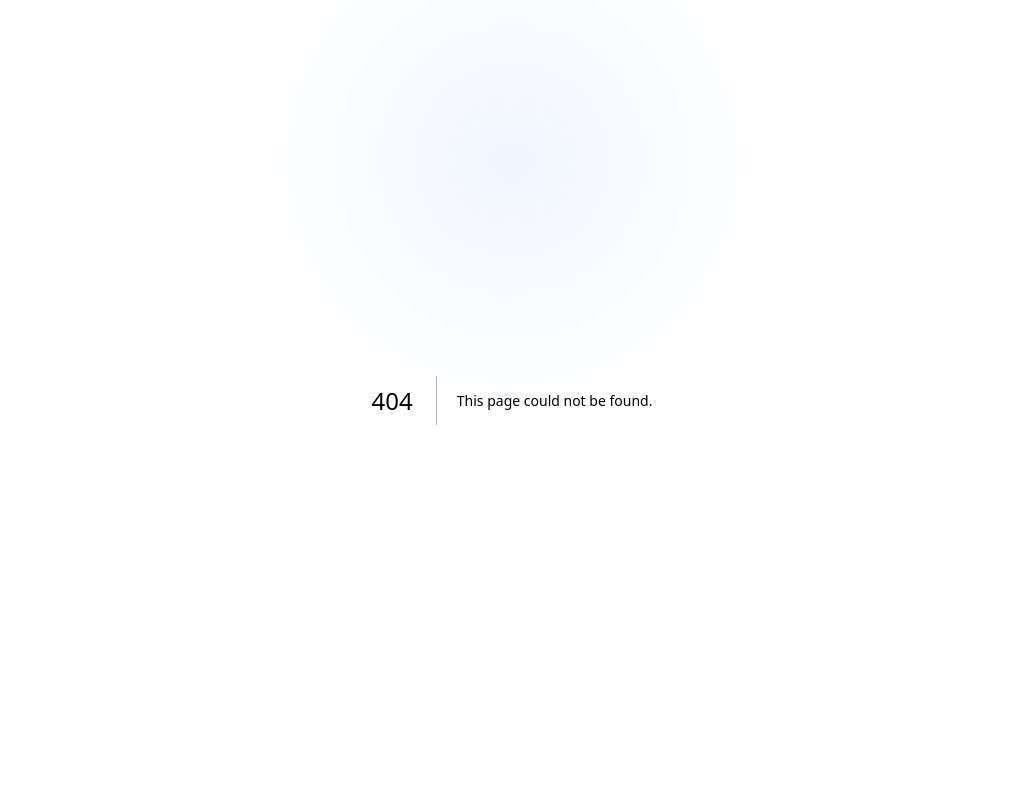
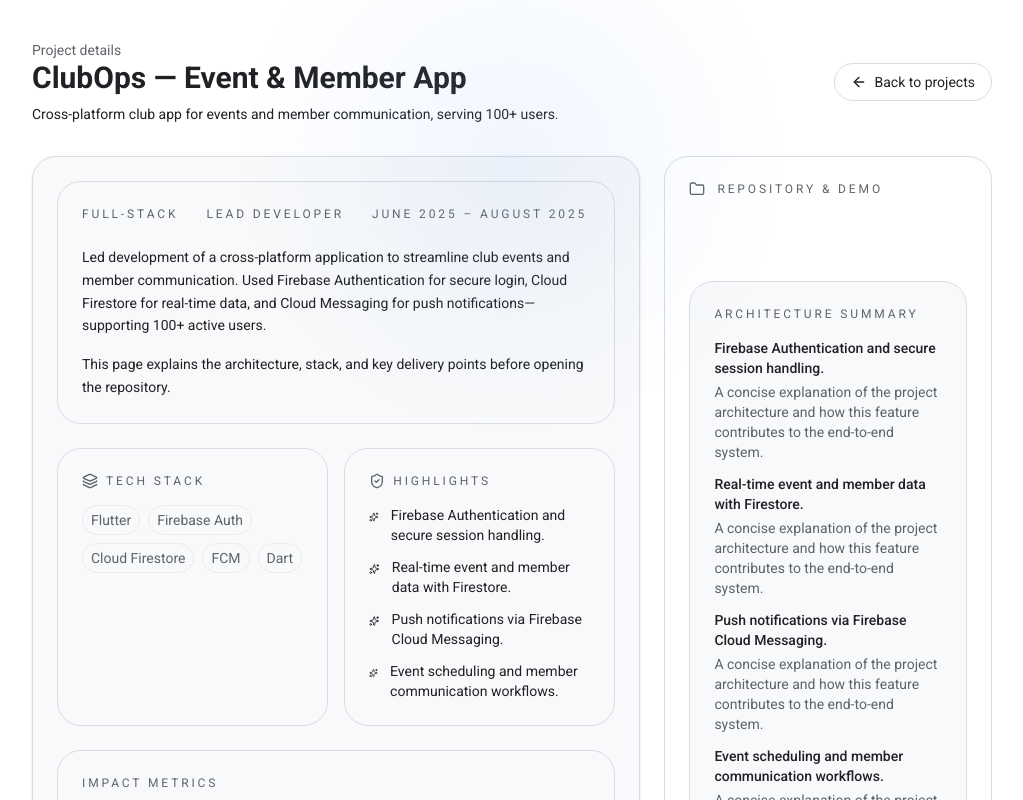
Before and after one commit to Agamjot27/agamjot-portfolio, a Next.js app: page /projects/clubops in a window 1280 px wide. Before the commit this address had no page. Shown: the top 800 px of the page, without its empty margins (128-1151 px from the left). Built offline with nearby package versions, Linux system fonts and the light colour scheme.

Commit message:
Add project detail page and route project cards to details

```diff
--- a/src/app/globals.css
+++ b/src/app/globals.css
@@ -579,7 +579,8 @@
   color: var(--text-secondary);
   font-size: 13px;
   font-weight: 400;
-  padding-bottom: 12px;
+  padding-top: 14px;
+  padding-bottom: 14px;
   border-bottom: 3px solid transparent;
 }
 .google-tab:hover {
--- /dev/null
+++ b/src/app/projects/[projectId]/page.tsx
@@ -0,0 +1,148 @@
+import Link from "next/link";
+import { notFound } from "next/navigation";
+import { projects } from "@/data/portfolioData";
+import { ExternalLink, ArrowLeft, Folder, Layers, ShieldCheck, Sparkles } from "lucide-react";
+
+interface ProjectPageProps {
+  params: Promise<{
+    projectId: string;
+  }>;
+}
+
+export async function generateStaticParams() {
+  return projects.map((project) => ({
+    projectId: project.id,
+  }));
+}
+
+export default async function ProjectPage({ params }: ProjectPageProps) {
+  const { projectId } = await params;
+  const project = projects.find((item) => item.id === projectId);
+
+  if (!project) {
+    notFound();
+  }
+
+  return (
+    <main className="page-container py-10">
+      <div className="max-w-5xl mx-auto space-y-8 px-4 sm:px-6 lg:px-8">
+        <div className="flex flex-col gap-4 sm:flex-row sm:items-center sm:justify-between">
+          <div>
+            <p className="text-sm text-theme-secondary">Project details</p>
+            <h1 className="text-3xl font-semibold text-theme-primary">{project.title}</h1>
+            <p className="mt-2 text-sm text-theme-muted max-w-2xl">{project.description}</p>
+          </div>
+          <Link
+            href="/projects"
+            className="inline-flex items-center gap-2 rounded-full border border-theme-custom bg-theme-surface px-4 py-2 text-sm text-theme-primary transition hover:border-theme-primary"
+          >
+            <ArrowLeft className="h-4 w-4" /> Back to projects
+          </Link>
+        </div>
+
+        <section className="grid gap-6 lg:grid-cols-[1.3fr_0.7fr]">
+          <div className="space-y-6 rounded-3xl border border-theme-custom bg-theme-elevated p-6 shadow-sm">
+            <div className="rounded-3xl border border-theme-custom bg-theme-surface p-6">
+              <div className="flex flex-wrap items-center gap-3 text-xs uppercase tracking-[0.24em] text-theme-secondary">
+                <span>{project.category}</span>
+                <span className="h-1 w-1 rounded-full bg-theme-secondary" />
+                <span>{project.role}</span>
+                {project.duration ? <><span className="h-1 w-1 rounded-full bg-theme-secondary" /><span>{project.duration}</span></> : null}
+              </div>
+
+              <div className="mt-6 space-y-4 text-sm leading-relaxed text-theme-primary">
+                <p>{project.longDescription}</p>
+                <p>
+                  This page explains the architecture, stack, and key delivery points before opening the repository.
+                </p>
+              </div>
+            </div>
+
+            <div className="grid gap-4 sm:grid-cols-2">
+              <div className="rounded-3xl border border-theme-custom bg-theme-surface p-6">
+                <div className="flex items-center gap-2 text-theme-secondary text-xs uppercase tracking-[0.24em]">
+                  <Layers className="h-4 w-4" /> Tech stack
+                </div>
+                <div className="mt-4 flex flex-wrap gap-2">
+                  {project.tech.map((tech) => (
+                    <span key={tech} className="project-chip">
+                      {tech}
+                    </span>
+                  ))}
+                </div>
+              </div>
+
+              <div className="rounded-3xl border border-theme-custom bg-theme-surface p-6">
+                <div className="flex items-center gap-2 text-theme-secondary text-xs uppercase tracking-[0.24em]">
+                  <ShieldCheck className="h-4 w-4" /> Highlights
+                </div>
+                <ul className="mt-4 space-y-3 text-sm text-theme-primary">
+                  {project.keyFeatures.map((feature) => (
+                    <li key={feature} className="flex gap-3">
+                      <Sparkles className="mt-1 h-4 w-4 text-theme-primary" />
+                      <span>{feature}</span>
+                    </li>
+                  ))}
+                </ul>
+              </div>
+            </div>
+
+            {project.metrics && project.metrics.length > 0 ? (
+              <div className="rounded-3xl border border-theme-custom bg-theme-surface p-6">
+                <p className="text-theme-secondary text-xs uppercase tracking-[0.24em]">Impact metrics</p>
+                <div className="mt-5 grid gap-4 sm:grid-cols-2">
+                  {project.metrics.map((metric) => (
+                    <div key={metric.label} className="rounded-2xl bg-theme-elevated p-4">
+                      <p className="text-xs text-theme-secondary">{metric.label}</p>
+                      <p className="mt-1 text-xl font-semibold text-theme-primary">{metric.value}</p>
+                    </div>
+                  ))}
+                </div>
+              </div>
+            ) : null}
+          </div>
+
+          <aside className="space-y-6 rounded-3xl border border-theme-custom bg-theme-surface p-6">
+            <div className="space-y-4">
+              <div className="flex items-center gap-3 text-theme-secondary text-xs uppercase tracking-[0.24em]">
+                <Folder className="h-4 w-4" /> Repository & demo
+              </div>
+              <div className="space-y-3">
+                <a
+                  href={project.github}
+                  target="_blank"
+                  rel="noopener noreferrer"
+                  className="inline-flex w-full items-center justify-center gap-2 rounded-2xl bg-theme-primary px-4 py-3 text-sm font-semibold text-white transition hover:bg-theme-primary/90"
+                >
+                  <ExternalLink className="h-4 w-4" /> View GitHub repository
+                </a>
+                {project.live ? (
+                  <a
+                    href={project.live}
+                    target="_blank"
+                    rel="noopener noreferrer"
+                    className="inline-flex w-full items-center justify-center gap-2 rounded-2xl border border-theme-custom bg-theme-elevated px-4 py-3 text-sm font-semibold text-theme-primary transition hover:border-theme-primary"
+                  >
+                    <ExternalLink className="h-4 w-4" /> Open demo
+                  </a>
+                ) : null}
+              </div>
+            </div>
+
+            <div className="rounded-3xl border border-theme-custom bg-theme-elevated p-6">
+              <p className="text-theme-secondary text-xs uppercase tracking-[0.24em]">Architecture summary</p>
+              <div className="mt-4 space-y-3 text-sm text-theme-primary">
+                {project.keyFeatures.map((feature) => (
+                  <div key={feature} className="space-y-1">
+                    <p className="font-medium">{feature}</p>
+                    <p className="text-theme-secondary">A concise explanation of the project architecture and how this feature contributes to the end-to-end system.</p>
+                  </div>
+                ))}
+              </div>
+            </div>
+          </aside>
+        </section>
+      </div>
+    </main>
+  );
+}
--- a/src/components/results/ProjectCard.tsx
+++ b/src/components/results/ProjectCard.tsx
@@ -1,6 +1,7 @@
 "use client";
 
 import React, { useState } from "react";
+import Link from "next/link";
 import { Project } from "@/data/portfolioData";
 import { motion } from "framer-motion";
 import { BarChart3, ExternalLink, Network } from "lucide-react";
@@ -31,14 +32,9 @@
       <div className="mt-2 grid gap-4 md:grid-cols-[1fr_170px] md:items-start">
         <div className="min-w-0">
           <h4 className="m-0">
-            <a
-              href={project.github}
-              target="_blank"
-              rel="noopener noreferrer"
-              className="google-result-title"
-            >
+            <Link href={`/projects/${project.id}`} className="google-result-title">
               {project.title}
-            </a>
+            </Link>
           </h4>
 
           <p className="mt-1 text-sm text-theme-secondary leading-snug">{project.description}</p>
@@ -101,14 +97,12 @@
         >
           <Network className="w-3.5 h-3.5" /> {expanded ? "Hide architecture" : "View architecture"}
         </button>
-        <a
-          href={project.github}
-          target="_blank"
-          rel="noopener noreferrer"
+        <Link
+          href={`/projects/${project.id}`}
           className="text-google-link hover:underline inline-flex items-center gap-1"
         >
-          <Github className="w-3.5 h-3.5" /> Code
-        </a>
+          <Github className="w-3.5 h-3.5" /> Details
+        </Link>
         {project.live ? (
           <a
             href={project.live}
--- a/src/components/search/SearchController.tsx
+++ b/src/components/search/SearchController.tsx
@@ -158,7 +158,7 @@
   const paaQuestions = [
     {
       q: "What is Agamjot's primary programming stack?",
-      a: "Python and PyTorch for ML research (ConvNeXt, contrastive learning), plus JavaScript/React, Flutter, FastAPI, and SQL for full-stack apps. He has solved 300+ DSA problems on LeetCode and GeeksforGeeks."
+      a: "He primarily works with the MERN stack — MongoDB, Express.js, React, and Node.js — for building full-stack web applications. Alongside this, he has experience with Python, FastAPI, Flutter, SQL, and machine learning frameworks like PyTorch, with strong problem-solving skills demonstrated through 300+ DSA problems solved across LeetCode and GeeksforGeeks."
     },
     {
       q: "Where is Agamjot studying?",
@@ -166,7 +166,7 @@
     },
     {
       q: "Why should we hire Agamjot?",
-      a: "He ships end-to-end: ML research with published-level rigor, secure backends (AES/RSA in ReVault), and user-facing apps (Streamlit, Flutter). Top 75 in Amazon HackOn (52k+ entrants) and SIH 2025 national waitlist."
+      a: "He is the best trust me I am google..jk. He ships end-to-end: ML research with published-level rigor, secure backends (AES/RSA in ReVault), and user-facing apps (Streamlit, Flutter). Top 75 in Amazon HackOn (52k+ entrants) and SIH 2025 national waitlist."
     },
     {
       q: "How do I download Agamjot's resume?",
@@ -311,7 +311,7 @@
           </header>
 
           {/* Google Search Tabs */}
-          <nav className="border-b border-theme-custom bg-theme-main px-4 md:px-[180px] flex gap-8 overflow-x-auto scrollbar-none">
+          <nav className="border-b border-theme-custom bg-theme-main px-4 md:px-[180px] py-3 flex gap-8 overflow-x-auto scrollbar-none">
             {(
               [
                 { id: "all" as const, label: "All", icon: Search },
@@ -450,7 +450,7 @@
                     {searchResult?.generalResults && searchResult.generalResults.length > 0 ? (
                       searchResult.generalResults.map((res, idx) => {
                         let linkUrl = "#";
-                        if (res.type === "project") linkUrl = res.data.github;
+                        if (res.type === "project") linkUrl = `/projects/${res.data.id}`;
                         else if (res.type === "experience") linkUrl = bio.linkedin;
                         else if (res.type === "bio") linkUrl = bio.linkedin;
 
--- a/src/data/portfolioData.ts
+++ b/src/data/portfolioData.ts
@@ -66,7 +66,7 @@
   phone: "+91 8750394949",
   location: "Manipal, Karnataka, India",
   github: "https://github.com/Agamjot27",
-  linkedin: "https://www.linkedin.com/in/agamjot-singh",
+  linkedin: "linkedin.com/in/agamjot-singh-b50412204/",
   resumeUrl: "/resume.pdf",
   summary:
     "B.Tech IT student at Manipal Institute of Technology with hands-on ML research (ConvNeXt, contrastive learning), full-stack builds (FastAPI, Flutter, React), and national-level hackathon results. Open to internships and new-grad roles in AI, backend, and product engineering.",
```
